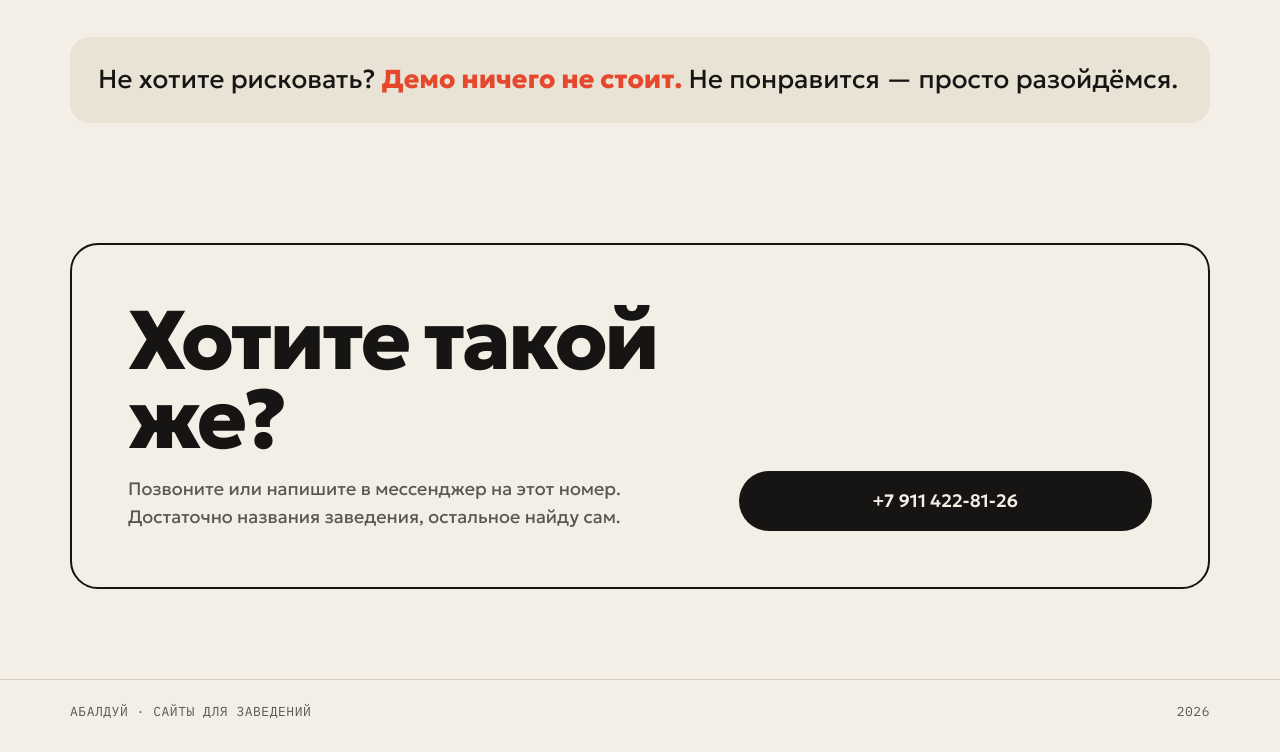
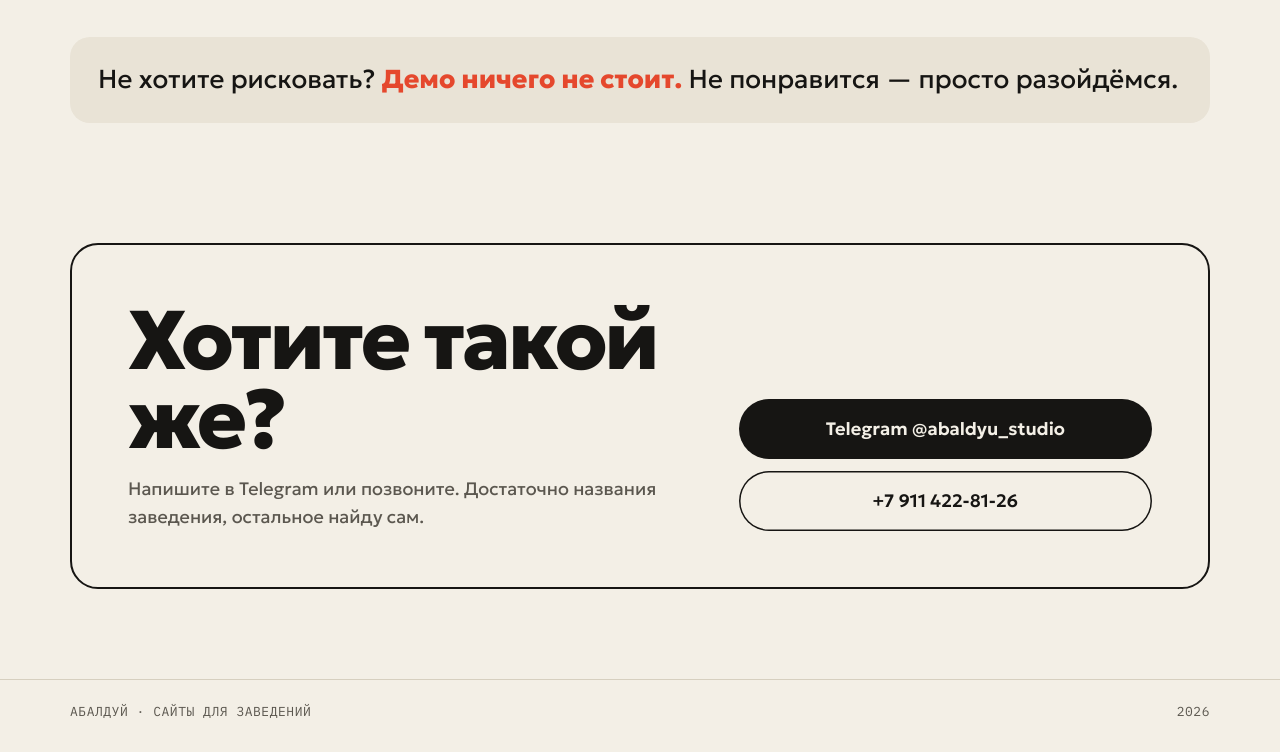
Before and after one commit to abaldyu/abaldyu.github.io, a plain HTML site: page index.html in a window 1280 px wide. Shown: the part 3396-4148 px from the top of the page. Drawn offline with Linux system fonts and the light colour scheme.

Commit message:
Контакт: Telegram @abaldyu_studio + телефон
Co-Authored-By: Claude Opus 5.5 <noreply@anthropic.com>

```diff
--- a/index.html
+++ b/index.html
@@ -211,10 +211,11 @@ footer .wrap{display:flex;justify-content:space-between;gap:16px;flex-wrap:wrap}
     <div class="contact-box">
       <div>
         <h2>Хотите такой же?</h2>
-        <p>Позвоните или напишите в мессенджер на этот номер. Достаточно названия заведения, остальное найду сам.</p>
+        <p>Напишите в Telegram или позвоните. Достаточно названия заведения, остальное найду сам.</p>
       </div>
       <div class="acts">
-        <a class="btn" href="tel:+79114228126">+7 911 422-81-26</a>
+        <a class="btn" href="https://t.me/abaldyu_studio" target="_blank" rel="noopener">Telegram @abaldyu_studio</a>
+        <a class="btn ghost" href="tel:+79114228126">+7 911 422-81-26</a>
       </div>
     </div>
   </section>
```
